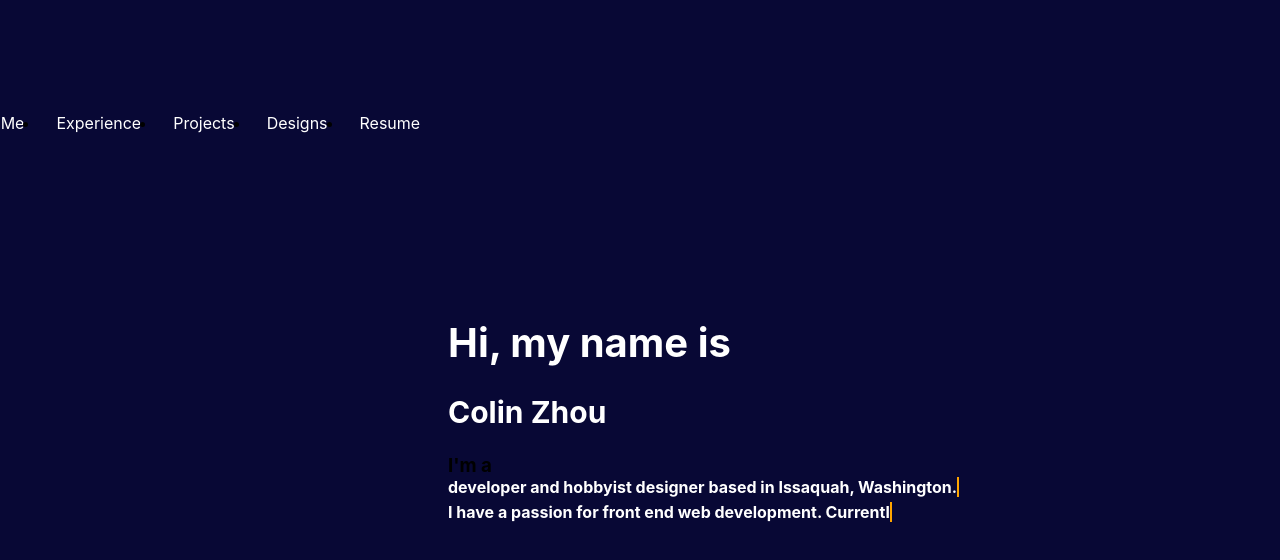
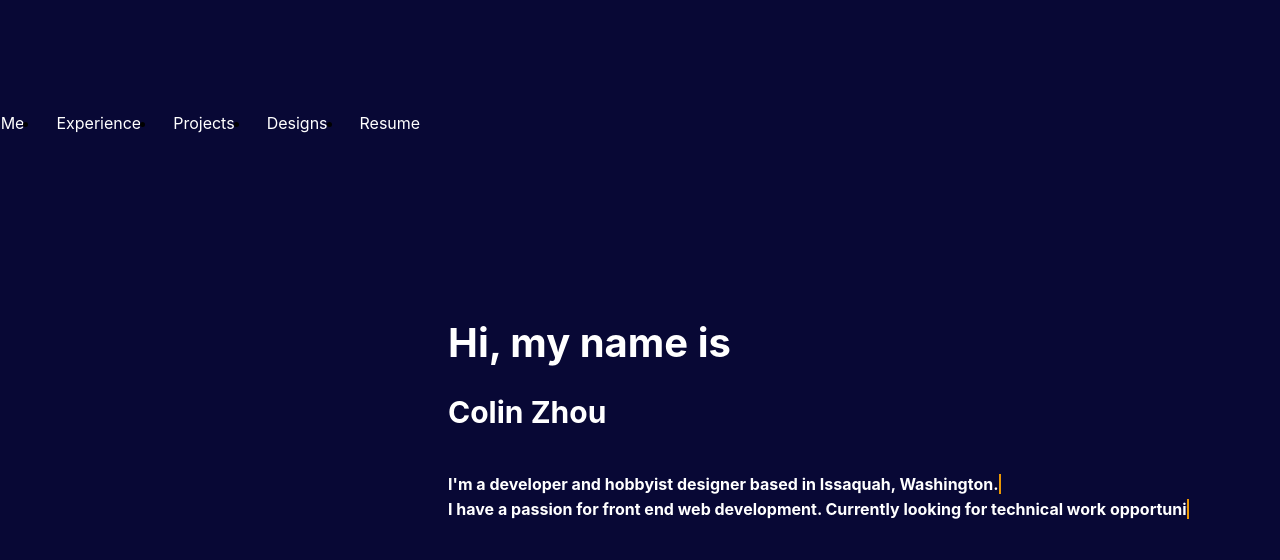
Before and after one commit to czhou578/v2, a Next.js app in the folder my-app/: page / in a window 1280 px wide. Shown: the top 560 px of the page. Built offline with nearby package versions, Linux system fonts and the light colour scheme.

Commit message:
added blinking animations

```diff
--- a/my-app/components/Introduction.tsx
+++ b/my-app/components/Introduction.tsx
@@ -7,10 +7,9 @@ const Introduction: FC = () => {
       <h1>Hi, my name is </h1>
       <h2>Colin Zhou</h2>
       <h3>
-        I'm a <br></br>
         <div className={styles.c1}>
           <div className={styles.description}>
-            developer and hobbyist designer based in Issaquah, Washington.
+          I'm a developer and hobbyist designer based in Issaquah, Washington.
           </div>
         </div>
         <br></br>
--- a/my-app/styles/introduction.module.css
+++ b/my-app/styles/introduction.module.css
@@ -21,6 +21,10 @@
   display: inline-block;
 }
 
+.introContainer > h3 {
+  padding-top: 20px;
+}
+
 h3 .description {
   font-size: 1rem;
   color: white;
@@ -29,7 +33,9 @@ h3 .description {
   overflow: hidden;
   border-right: 0.15em solid orange;
   letter-spacing: 0.14 em;
-  animation: typing1 3s steps(25, end) forwards;
+  animation:
+    typing1 3s steps(35, end) forwards,
+    blinking 1.5s infinite;
 }
 
 
@@ -41,8 +47,10 @@ h3 .description2 {
   white-space: nowrap;
   border-right: 0.15em solid orange;
   letter-spacing: 0.14 em;
-  animation: typing1 3s steps(25, end) forwards;
-  animation-delay: 4s;
+  animation:
+    typing1 3s steps(35, end) forwards,
+    blinking 1.5s infinite;
+  animation-delay: 3s;
 }
 
 @keyframes typing1 {
@@ -50,7 +58,7 @@ h3 .description2 {
   to {width: 100%;}
 }
 
-@keyframes blink-caret {
+@keyframes blinking {
   from { border-color: transparent }
   to {border-color: orange}
 }
```
